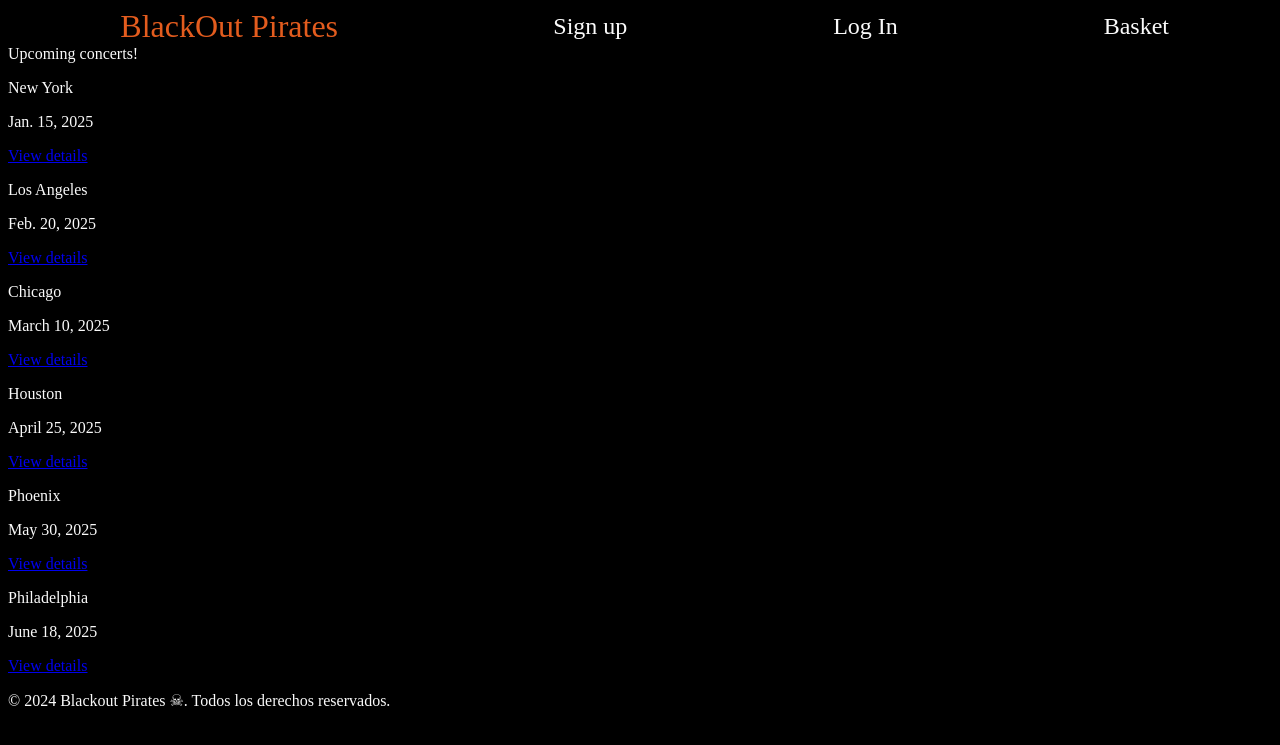
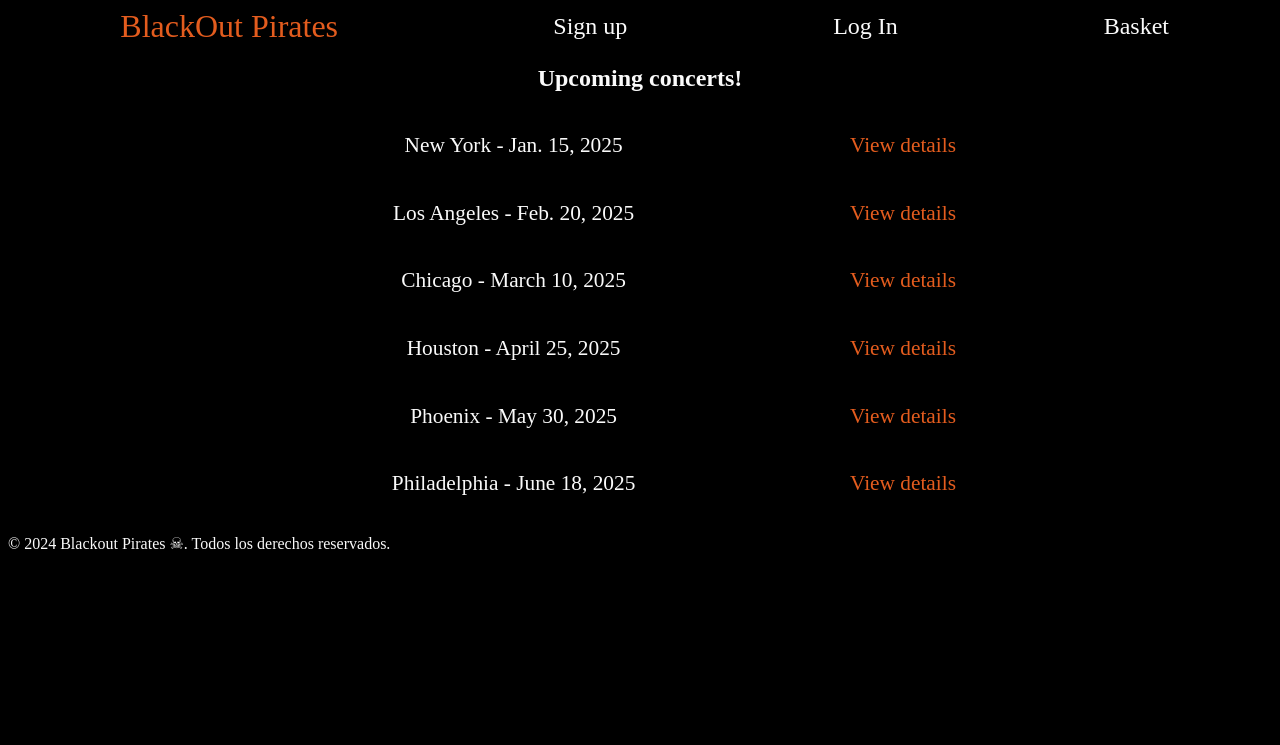
Before and after one commit to devjldp/blackout-pirates, a Django app: page /concerts/ in a window 1280 px wide. Shown: the top 745 px of the page. Run offline with Django 5.2, Linux system fonts and the light colour scheme; data comes from the database, SQL or seed files in the repository.

Commit message:
Add styles to concerts app

```diff
--- a/concerts/templates/concerts/concerts.html
+++ b/concerts/templates/concerts/concerts.html
@@ -1,16 +1,22 @@
 {% extends "base.html" %}
+{% load static %}
 
+
+{% block core_css %}
+<link rel="stylesheet" type="text/css" href="{% static 'css/concert/concerts.css' %}">
+{% endblock %}
 {% block page_header %}
- Upcoming concerts!
+ <h2 class="text-center">Upcoming concerts!</h2>
 
 {% endblock %}
 
 {% block content %}
   {% for concert in concerts %}
-    <p>{{concert.city}}</p>
-    <p>{{concert.date}}</p>
+    <div class='concert-container'>
+      <p class='concert-main-info'> {{concert.city}} - {{concert.date}} </p>
+      <a href='{% url "concert_detail" concert.id %}' class='concert-url'> View details</a>
+    </div>
 
-    <a href='{% url "concert_detail" concert.id %}'> View details</a>
 
   {% endfor %}
 {% endblock %}
--- /dev/null
+++ b/static/css/concert/concerts.css
@@ -0,0 +1,22 @@
+.concert-container {
+    width: 50%;
+    display: flex;
+    flex-direction: row;
+    align-items: center;
+    justify-content: center;
+    margin: 0 auto;
+}
+
+.concert-main-info {
+    width: 60%;
+    font-size: 16pt;
+    text-align: center;
+}
+
+.concert-url {
+    width: 40%;
+    text-decoration: none;
+    color: rgb(227, 92, 30);
+    font-size: 16pt;
+    text-align: right;
+}
```
Also changed, not shown: home/templates/home/index.html (+3 -7 lines), static/css/concert/details.css (added, +35 -0 lines).
